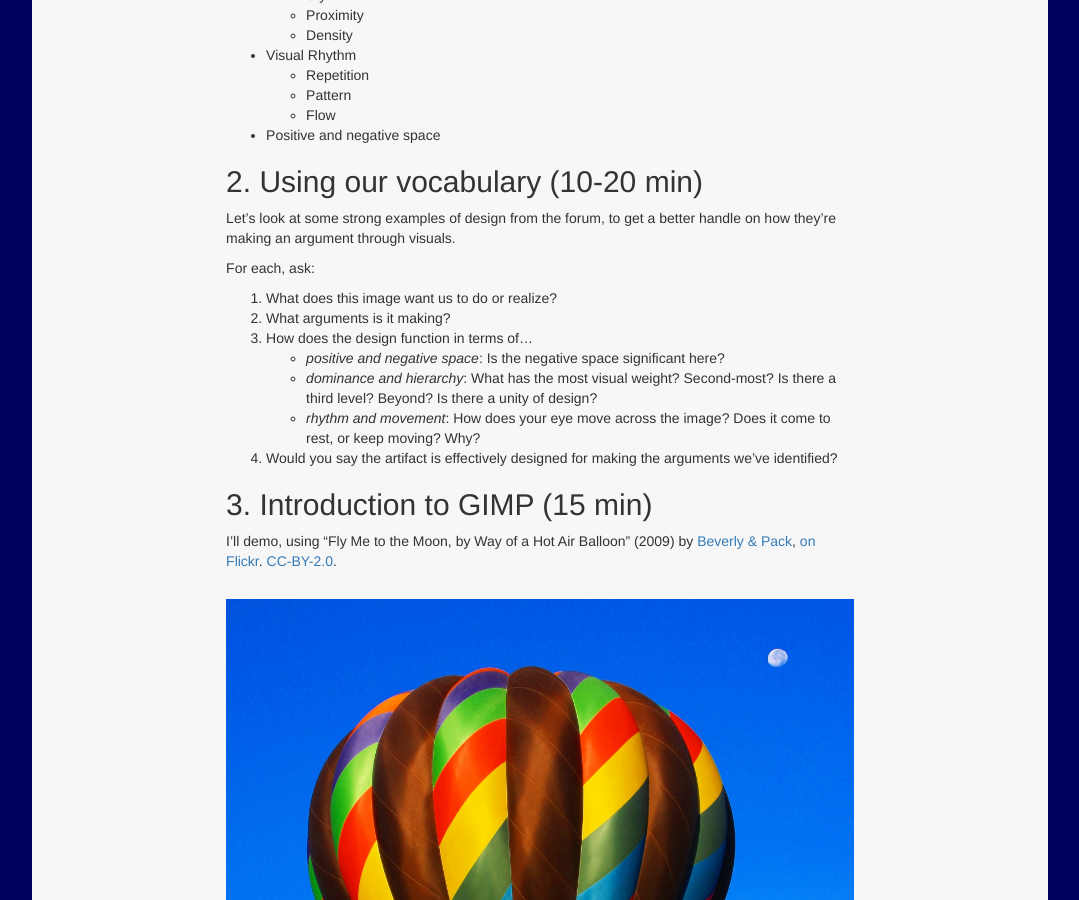
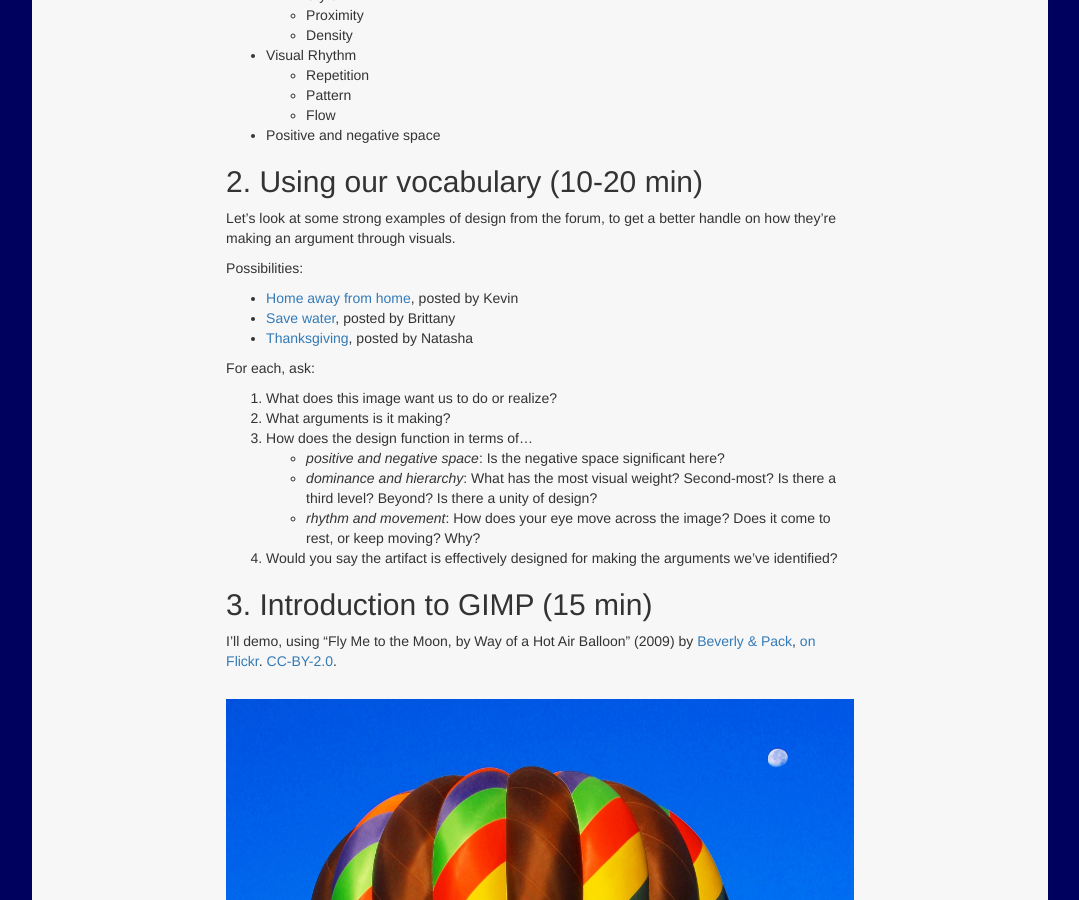
Before and after one commit to benmiller314/cdm2019fall, a Jekyll site: the page built from plans/lesson-10.md, in a window 1280 px wide and 900 px high, scrolled down 548 px. Shown: the whole window, without its empty margins (100-1179 px from the left). Built offline with Jekyll 4.4.1, drawn with Linux system fonts in a browser that asks for light colours; our own code applies the rules of GitHub Pages for plain Markdown files.

Commit message:
add some links to images
there could have been others!

```diff
--- a/plans/lesson-10.md
+++ b/plans/lesson-10.md
@@ -39,6 +39,11 @@ A bunch of new terms! Let's try to annotate these – just a few key words each
 ## 2. Using our vocabulary (10-20 min)
 Let's look at some strong examples of design from the forum, to get a better handle on how they're making an argument through visuals.
 
+Possibilities:
+* [Home away from home](https://github.com/benmiller314/cdm2019fall/issues/7#issuecomment-535334494), posted by Kevin
+* [Save water](https://github.com/benmiller314/cdm2019fall/issues/7#issuecomment-535352493), posted by Brittany
+* [Thanksgiving](https://github.com/benmiller314/cdm2019fall/issues/7#issuecomment-535585694), posted by Natasha
+
 For each, ask:
 1. What does this image want us to do or realize?
 2. What arguments is it making?
```
